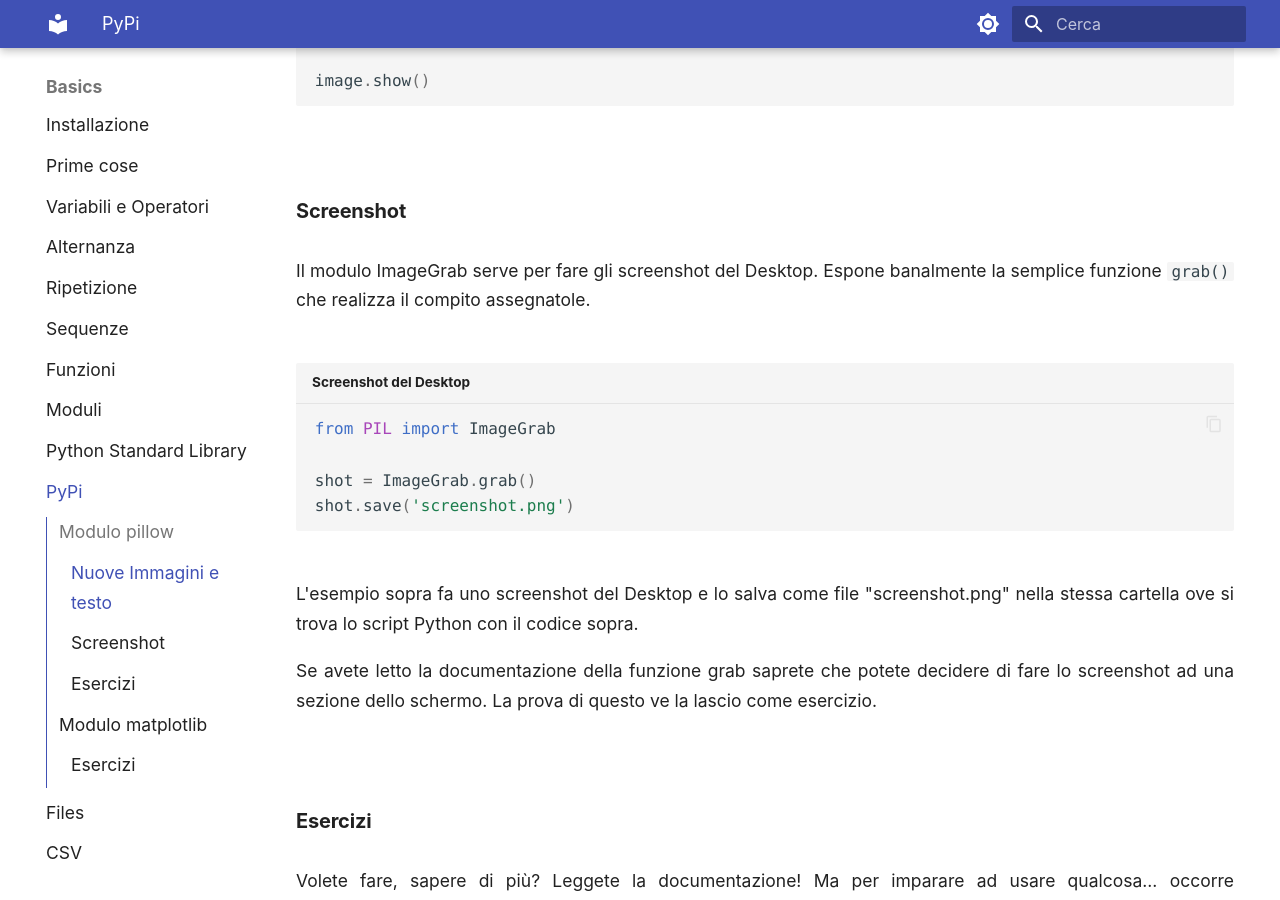
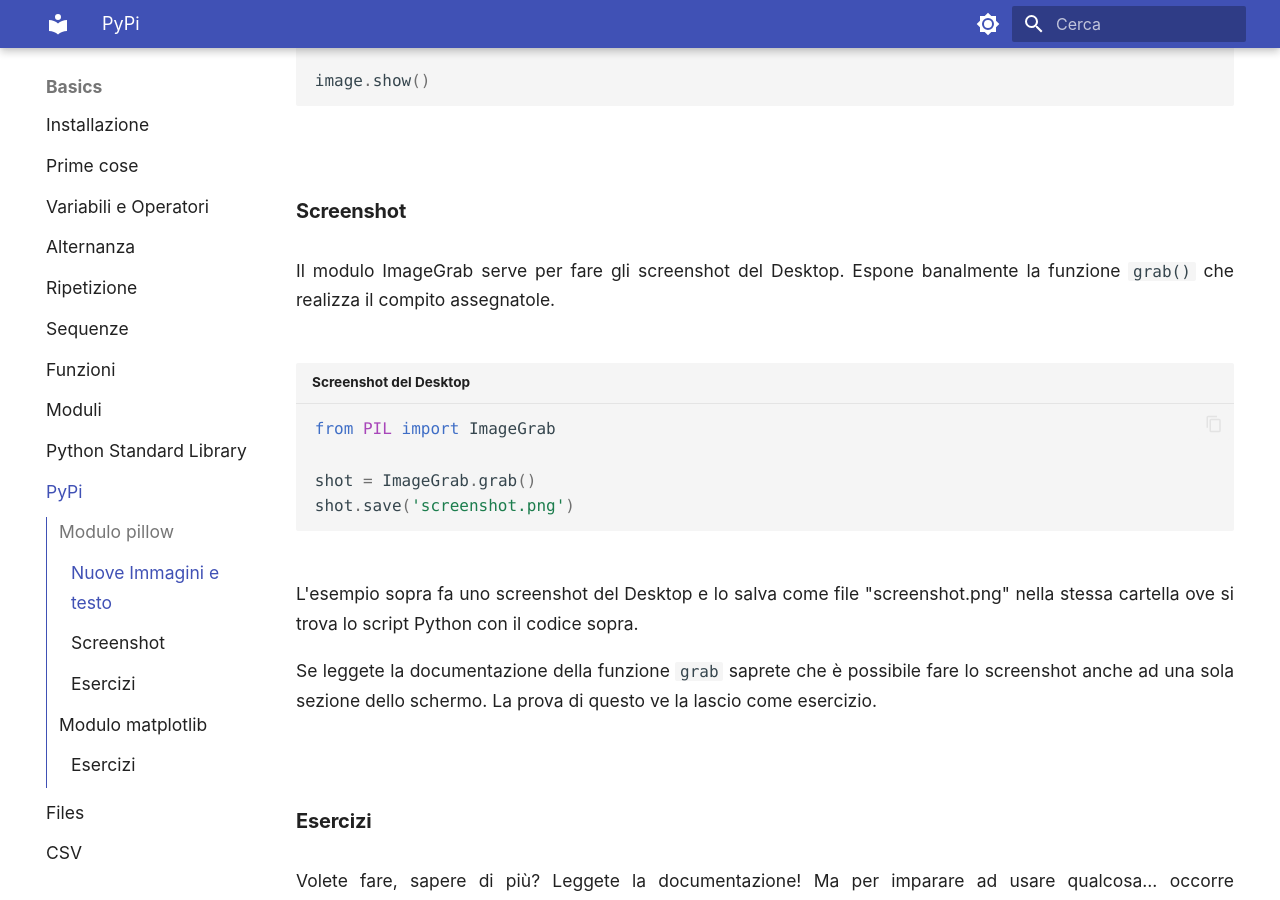
Before and after one commit to adjamhub/pyhandouts, an MkDocs documentation site: the page built from docs/basics/106_pypi.md, in a window 1280 px wide and 900 px high, scrolled down 6091 px. Built offline with MkDocs 1.6.1 and Material for MkDocs 9.7.7, drawn with Linux system fonts in a browser that asks for light colours; emoji names are drawn with the system emoji font.

Commit message:
fix comments

````diff
--- a/docs/basics/106_pypi.md
+++ b/docs/basics/106_pypi.md
@@ -176,7 +176,7 @@ image.show()
 
 ### Screenshot
 
-Il modulo ImageGrab serve per fare gli screenshot del Desktop. Espone banalmente la semplice funzione `grab()` che realizza il compito assegnatole.
+Il modulo ImageGrab serve per fare gli screenshot del Desktop. Espone banalmente la funzione `grab()` che realizza il compito assegnatole.
 
 
 ``` python title="Screenshot del Desktop"
@@ -188,7 +188,7 @@ shot.save('screenshot.png')
 
 L'esempio sopra fa uno screenshot del Desktop e lo salva come file "screenshot.png" nella stessa cartella ove si trova lo script Python con il codice sopra.
 
-Se avete letto la documentazione della funzione grab saprete che potete decidere di fare lo screenshot ad una sezione dello schermo. La prova di questo ve la lascio come esercizio.
+Se leggete la documentazione della funzione `grab` saprete che è possibile fare lo screenshot anche ad una sola sezione dello schermo. La prova di questo ve la lascio come esercizio.
 
 
 
````
